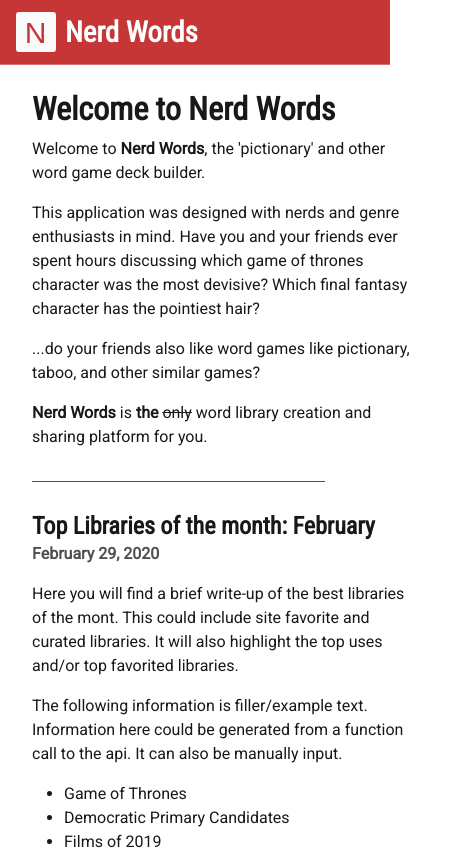
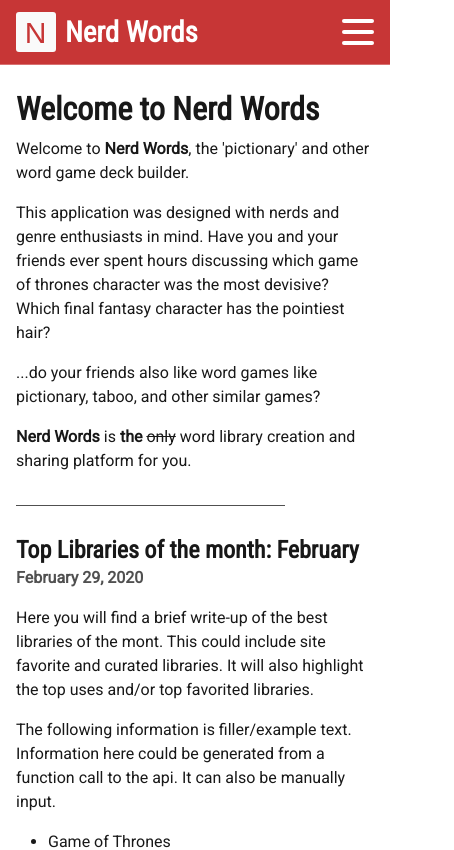
Before and after one commit to markswinimer/nerd-words, a React (Create React App) app in the folder client/: page / in a window 390 px wide. Shown: the top 850 px of the page, 454 px wide, since content can reach past the window. Built offline with nearby package versions, Linux system fonts and the light colour scheme.

Commit message:
fixing widths and flex for mobile

```diff
--- a/client/src/components/Burger/Burger.styled.js
+++ b/client/src/components/Burger/Burger.styled.js
@@ -22,7 +22,7 @@ export const StyledBurger = styled.div`
   div {
     width: 2rem;
     height: 0.25rem;
-    background: ${({ theme }) => theme.primaryDark};
+    background: white;
     border-radius: 10px;
     transition: all 0.3s linear;
     position: relative;
--- a/client/src/components/Discover/Discover.styled.js
+++ b/client/src/components/Discover/Discover.styled.js
@@ -17,16 +17,15 @@ export const SearchFilter = styled.div`
     display: flex;
     flex-direction: row;
     border-bottom: 1px solid silver;
-    padding: 0 4em;
+    justify-content: center;
 `
 
 export const StyledFilterToggle = styled.div`
     flex: 1;
     display: flex;
+    justify-content: center;
     height: 40px;
     padding-bottom: .5em;
-    align-items: center;
-    margin-right: 4em;
     font-weight: bold;
     border-bottom: ${props => props.active ? "#2px solid #c73636" : "none"};
     color: ${props => props.active ? "#202020" : "#707070"};
--- a/client/src/components/Home/Home.css
+++ b/client/src/components/Home/Home.css
@@ -1,4 +1,4 @@
-.text-container {
+.Home {
     color: #181818;
     font-family: 'Roboto';
     line-height: 1.5em;
--- a/client/src/global.js
+++ b/client/src/global.js
@@ -40,10 +40,10 @@ export const GlobalStyles = createGlobalStyle`
         flex-direction: row;
     }
     .Container {
-        height: 100vh;
-        overflow: scroll;
+        overflow-y: scroll;
+        overflow-x: none;
+        flex-grow: 1;
         padding: 2em 5em 2em 4em;
-        width: 100vw;
         padding-right: 5em; /* Hide the scroll bard, mac issues */
         box-sizing: content-box; /*     ^^^      ^^^     ^^^    */
     }
@@ -76,8 +76,7 @@ export const GlobalStyles = createGlobalStyle`
         .Container {
             height: 100%;
             overflow: auto;
-            padding: 2em 2em;
-            width: 100%;
+            padding: 2em 1em;
         }
     }
 `
```
